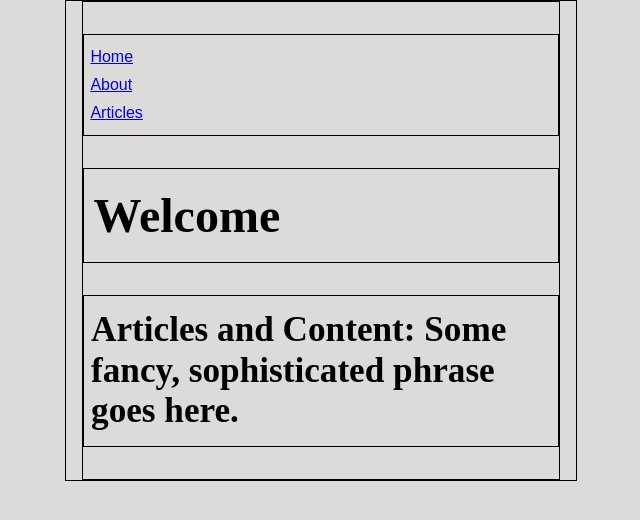
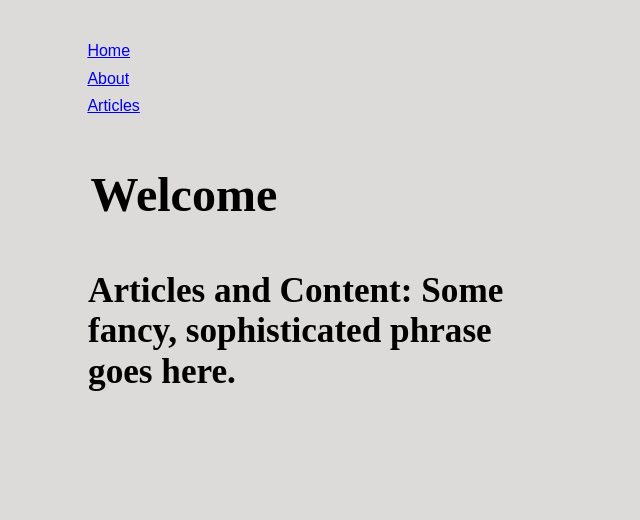
Before and after one commit to msawangwan/msawangwan.github.io, a Jekyll site: the page built from index.html, in a window 1280 px wide. Shown: the top 520 px of the page, without its empty margins (319-959 px from the left). Built offline with Jekyll 4.4.1, drawn with Linux system fonts in a browser that asks for light colours; some web fonts are replaced.

Commit message:
messing with ems

```diff
--- a/css/main.css
+++ b/css/main.css
@@ -17,7 +17,7 @@ div {
 }
 
 div {
-  border: 1px solid #000000;
+  /*border: 1px solid #000000;*/
 }
 
 .header-container,
```
